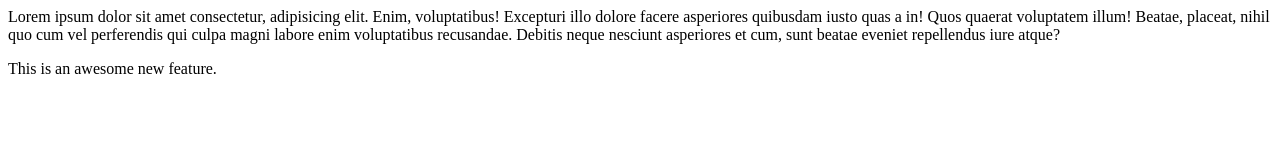
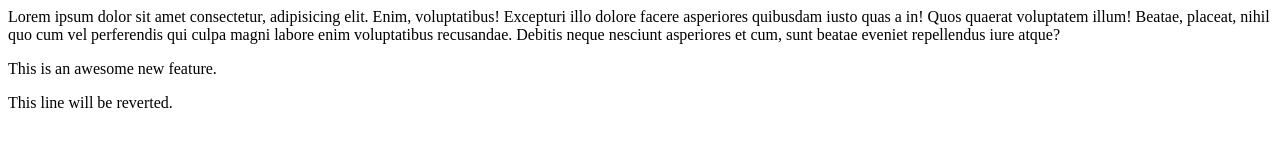
Before and after one commit to arkapravamaiti/gitDemo, a plain HTML site: page index.html in a window 1280 px wide. Drawn offline with Linux system fonts and the light colour scheme.

Commit message:
added line reverted

```diff
--- a/index.html
+++ b/index.html
@@ -8,5 +8,6 @@
 <body>
     Lorem ipsum dolor sit amet consectetur, adipisicing elit. Enim, voluptatibus! Excepturi illo dolore facere asperiores quibusdam iusto quas a in! Quos quaerat voluptatem illum! Beatae, placeat, nihil quo cum vel perferendis qui culpa magni labore enim voluptatibus recusandae. Debitis neque nesciunt asperiores et cum, sunt beatae eveniet repellendus iure atque?
     <p>This is an awesome new feature.</p>
+    <p>This line will be reverted.</p>
 </body>
 </html>
```
